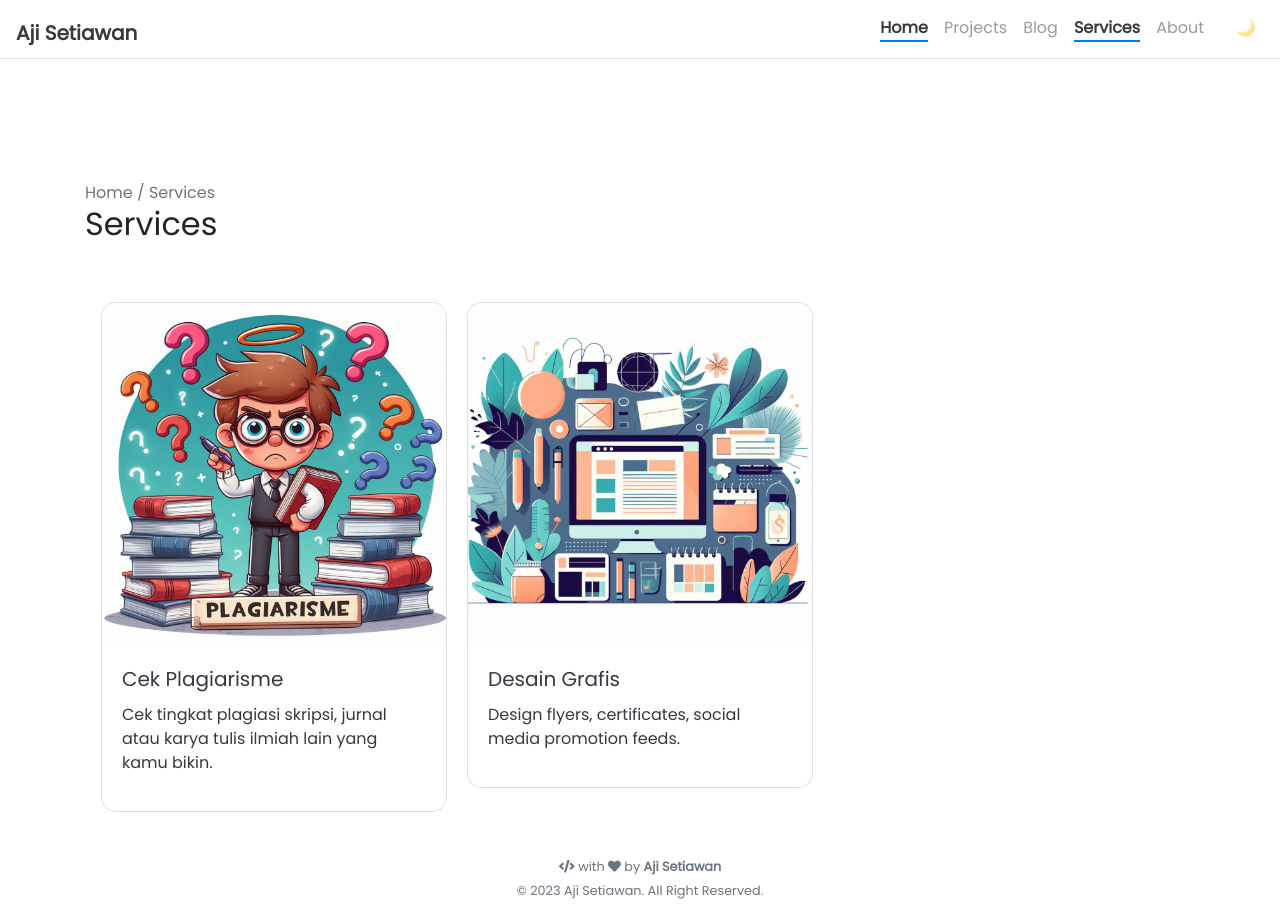
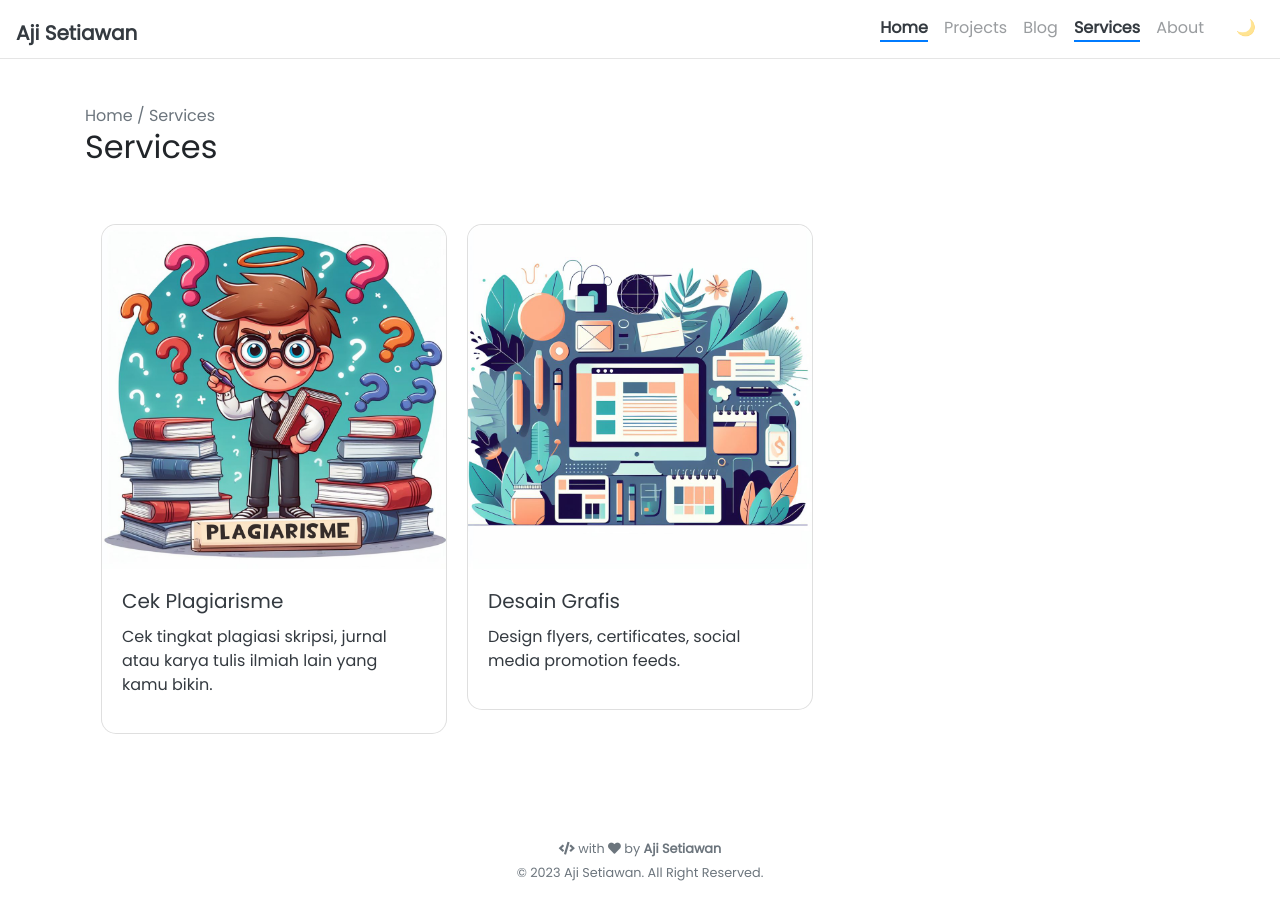
Before and after one commit to ajisetiawan716/ajisetiawan716.github.io, a Jekyll site: the page built from pages/service.html, in a window 1280 px wide. Built offline with Jekyll 4.4.1, drawn with Linux system fonts in a browser that asks for light colours; nearby versions of some CDN libraries.

Commit message:
Update breadcrumbs.html

```diff
--- a/_includes/breadcrumbs.html
+++ b/_includes/breadcrumbs.html
@@ -1,4 +1,4 @@
-<div id="breadcrumbs" class="text-muted" style="margin-top:12%">
+<div id="breadcrumbs" class="text-muted" style="margin-top:5%">
 {% assign crumbs = page.url | remove:'/index.html' | split: '/' %}
 <a href="/" class="text-muted">Home</a>
 {% for crumb in crumbs offset: 1 %}
```
